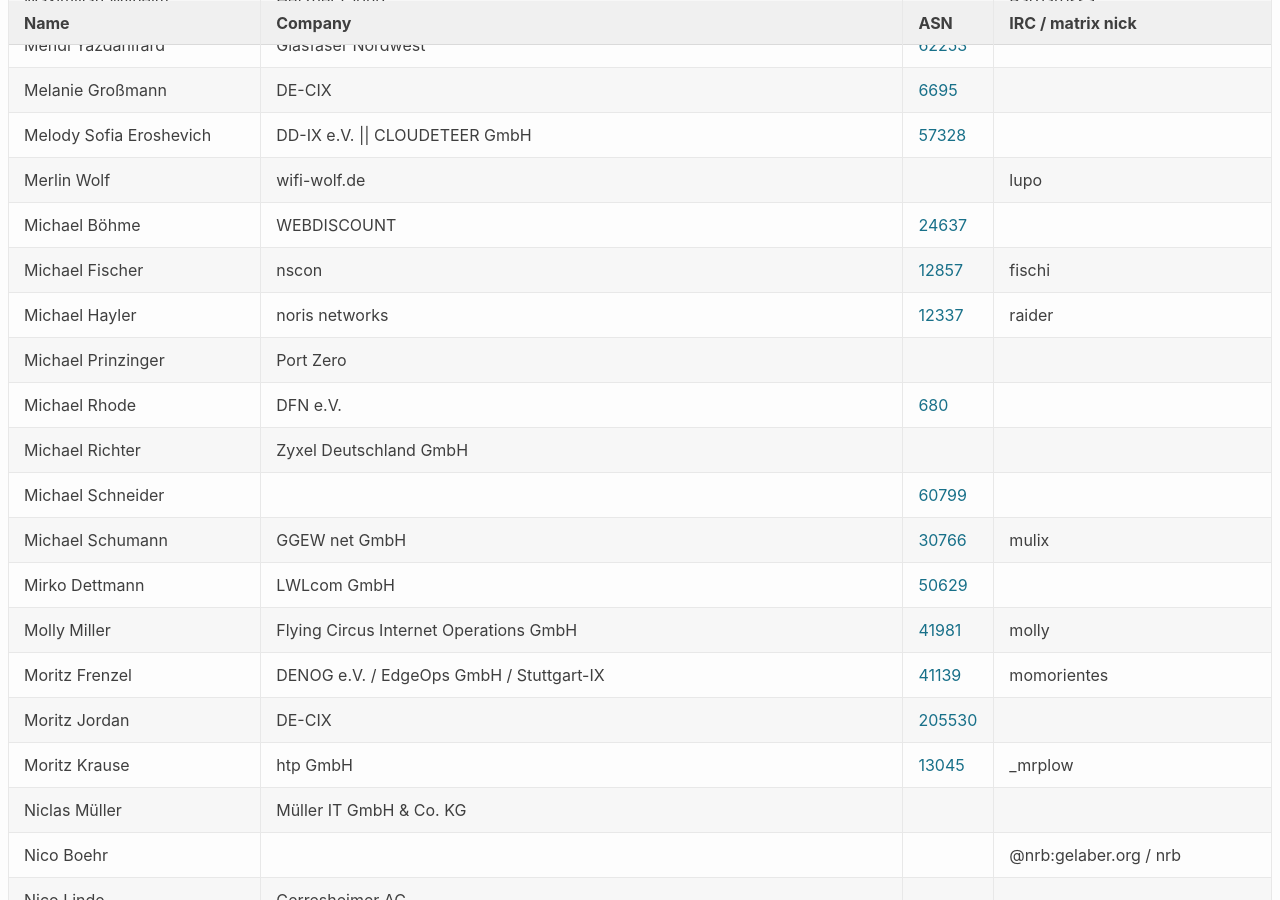
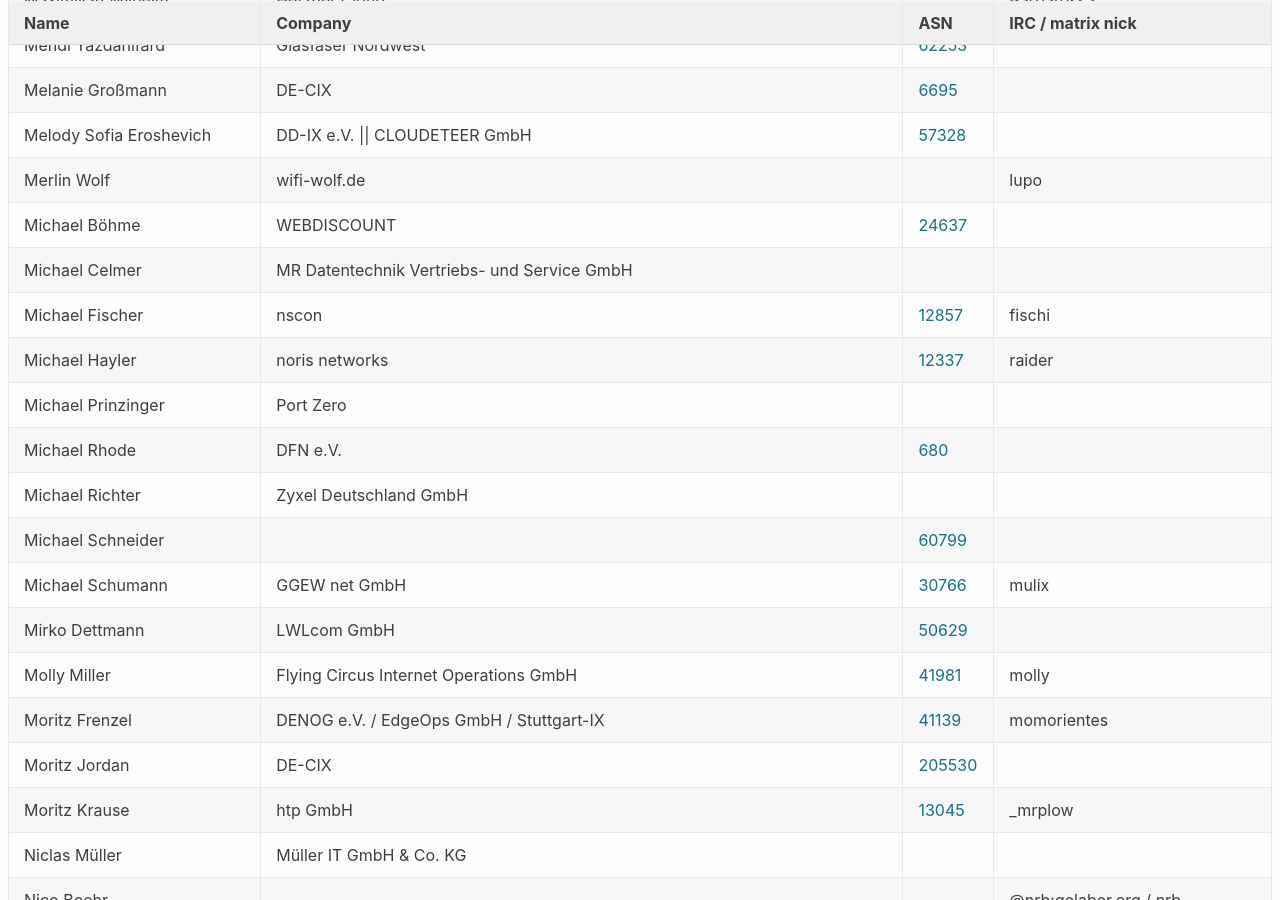
Before and after one commit to denog/pretix-attendeelist, a Jekyll site: the page built from denog17/index.markdown, in a window 1280 px wide and 900 px high, scrolled down 11134 px. Built offline with Jekyll 4.4.1, drawn with Linux system fonts in a browser that asks for light colours.

Commit message:
Latest data: Thu Sep  4 07:47:53 UTC 2025

```diff
--- a/_data/attendees_denog17_onsite.json
+++ b/_data/attendees_denog17_onsite.json
@@ -1494,6 +1494,12 @@
     "asn": "24637"
   },
   {
+    "name": "Michael Celmer",
+    "company": "MR Datentechnik Vertriebs- und Service GmbH",
+    "irc": null,
+    "asn": null
+  },
+  {
     "name": "Michael Fischer",
     "company": "nscon",
     "irc": "fischi",
```
